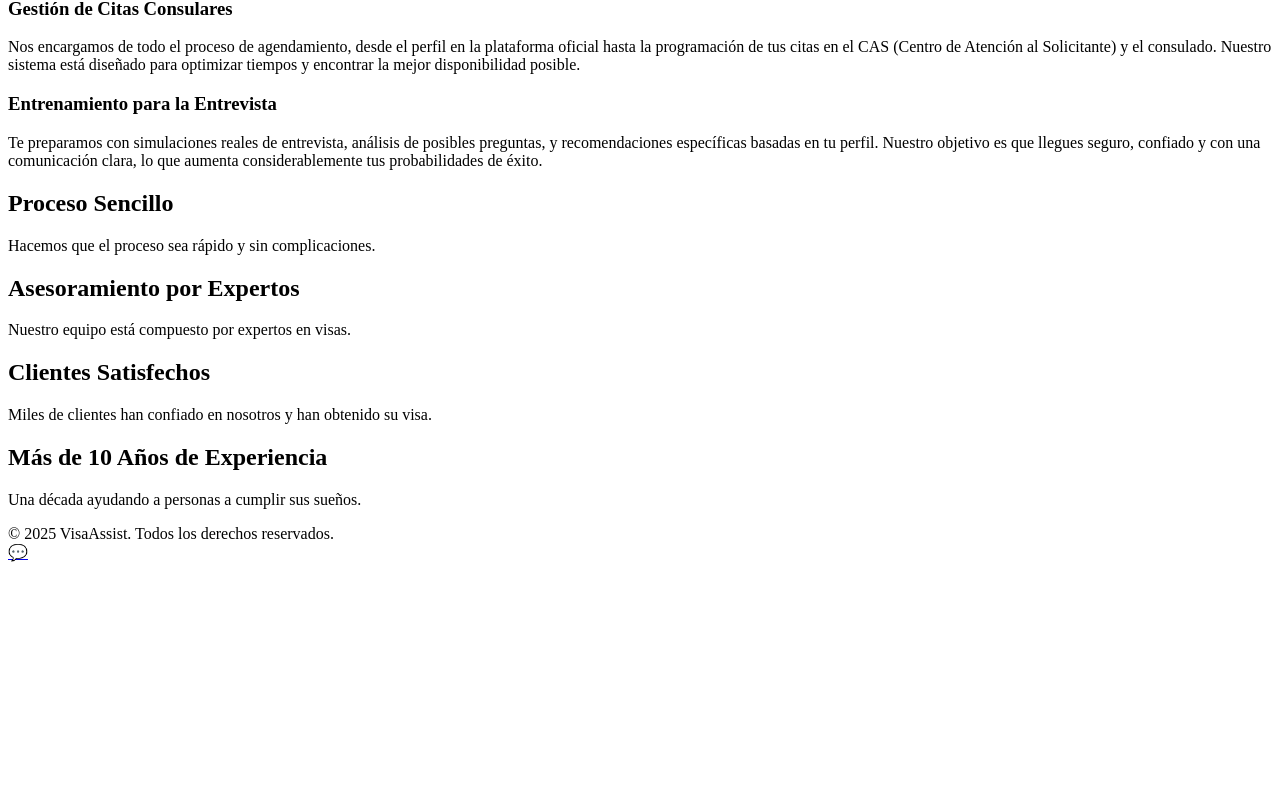
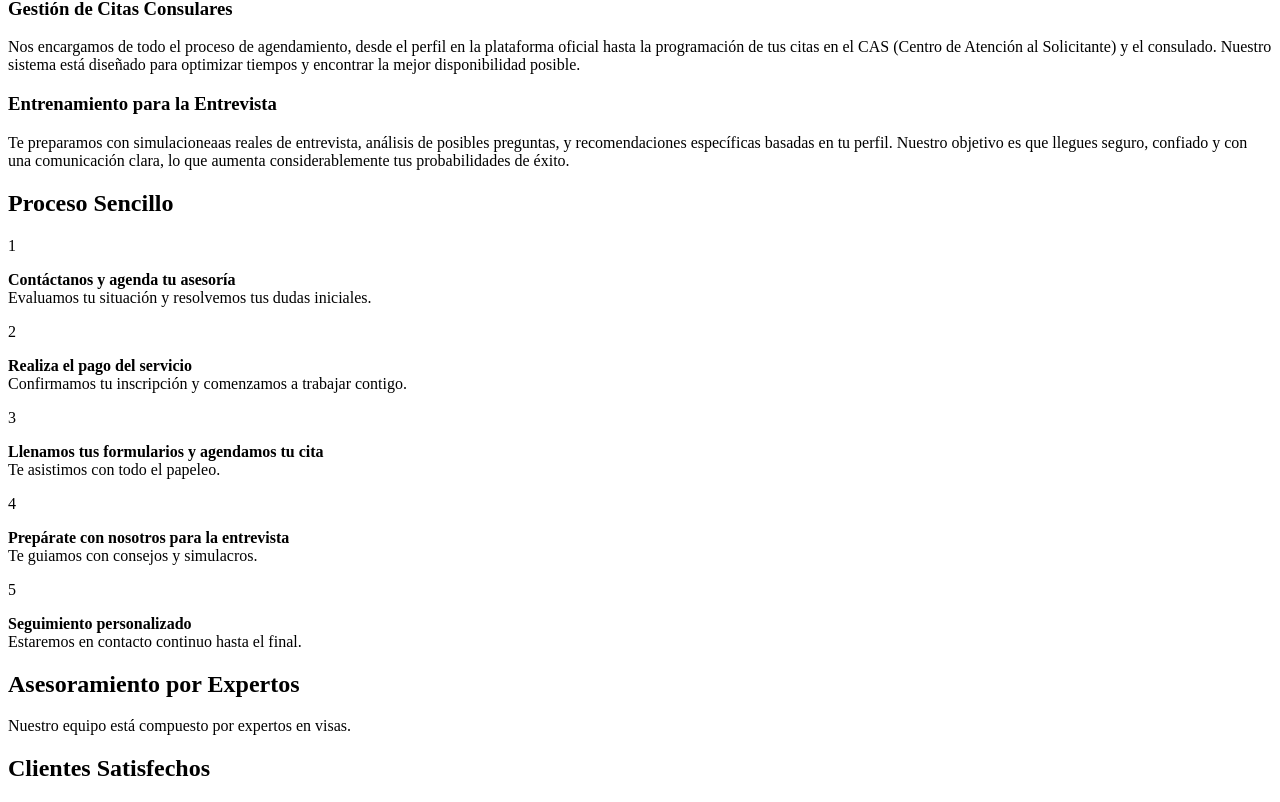
Before and after one commit to TheMalaland/VisaAssist, a Next.js app: page / in a window 1280 px wide. Shown: the part 457-1259 px from the top of the page. Before the commit the page ends 1027 px from the top, so only its background shows below. Built offline with nearby package versions, Linux system fonts and the light colour scheme.

Commit message:
added steps to the simple process finally deployed to vercel

```diff
--- a/pages/index.js
+++ b/pages/index.js
@@ -22,8 +22,7 @@ export default function Home() {
       >
         <h1 className="text-4xl font-bold text-white">Bienvenido a Visa Assist</h1>
         <p className="mt-4 text-lg text-gray-100">
-          Te ayudamos a gestionar todo el proceso para obtener tu visa americana.
-        </p>
+        Te acompañamos en todo el proceso para obtener tu visa americana, asegurando que tu solicitud esté lista de manera óptima </p>
         <div className="mt-6 flex space-x-4">
           <a
             href="/nueva-solicitud"
@@ -68,7 +67,7 @@ export default function Home() {
           <div className="p-6 bg-white rounded-2xl shadow-md border border-blue-200">
             <h3 className="text-xl font-bold text-blue-600 text-center">Entrenamiento para la Entrevista</h3>
             <p className="mt-3 text-gray-600 text-justify">
-              Te preparamos con simulaciones reales de entrevista, análisis de posibles preguntas, y recomendaciones específicas basadas en tu perfil. Nuestro objetivo es que llegues seguro, confiado y con una comunicación clara, lo que aumenta considerablemente tus probabilidades de éxito.
+              Te preparamos con simulacioneaas reales de entrevista, análisis de posibles preguntas, y recomendaciones específicas basadas en tu perfil. Nuestro objetivo es que llegues seguro, confiado y con una comunicación clara, lo que aumenta considerablemente tus probabilidades de éxito.
             </p>
           </div>
         </div>
@@ -76,10 +75,76 @@ export default function Home() {
 
       <section className="py-16 bg-blue-50">
         <div className="flex flex-col items-center justify-center">
-          <h2 className="text-3xl font-semibold text-blue-600">Proceso Sencillo</h2>
-          <p className="mt-4 text-center text-gray-600 max-w-2xl">
-            Hacemos que el proceso sea rápido y sin complicaciones.
-          </p>
+          <h2 className="text-3xl font-semibold text-blue-600 mb-8">Proceso Sencillo</h2>
+          <div className="w-full max-w-6xl">
+            <div className="relative">
+              {/* Línea horizontal */}
+              <div className="absolute top-[40%] w-full h-1 bg-gray-300"></div>
+
+              {/* Contenedor de pasos */}
+              <div className="grid grid-cols-5 gap-4 relative z-10">
+                {/* Paso 1 */}
+                <div className="flex flex-col items-center">
+                  <div className="flex items-center justify-center w-12 h-12 bg-blue-600 text-white rounded-full font-bold">
+                    1
+                  </div>
+                  <p className="mt-6 text-center text-gray-700 text-sm">
+                    <strong>Contáctanos y agenda tu asesoría</strong>
+                    <br />
+                    Evaluamos tu situación y resolvemos tus dudas iniciales.
+                  </p>
+                </div>
+
+                {/* Paso 2 */}
+                <div className="flex flex-col items-center">
+                  <div className="flex items-center justify-center w-12 h-12 bg-blue-600 text-white rounded-full font-bold">
+                    2
+                  </div>
+                  <p className="mt-6 text-center text-gray-700 text-sm">
+                    <strong>Realiza el pago del servicio</strong>
+                    <br />
+                    Confirmamos tu inscripción y comenzamos a trabajar contigo.
+                  </p>
+                </div>
+
+                {/* Paso 3 */}
+                <div className="flex flex-col items-center">
+                  <div className="flex items-center justify-center w-12 h-12 bg-blue-600 text-white rounded-full font-bold">
+                    3
+                  </div>
+                  <p className="mt-6 text-center text-gray-700 text-sm">
+                    <strong>Llenamos tus formularios y agendamos tu cita</strong>
+                    <br />
+                    Te asistimos con todo el papeleo.
+                  </p>
+                </div>
+
+                {/* Paso 4 */}
+                <div className="flex flex-col items-center">
+                  <div className="flex items-center justify-center w-12 h-12 bg-blue-600 text-white rounded-full font-bold">
+                    4
+                  </div>
+                  <p className="mt-6 text-center text-gray-700 text-sm">
+                    <strong>Prepárate con nosotros para la entrevista</strong>
+                    <br />
+                    Te guiamos con consejos y simulacros.
+                  </p>
+                </div>
+
+                {/* Paso 5 */}
+                <div className="flex flex-col items-center">
+                  <div className="flex items-center justify-center w-12 h-12 bg-blue-600 text-white rounded-full font-bold">
+                    5
+                  </div>
+                  <p className="mt-6 text-center text-gray-700 text-sm">
+                    <strong>Seguimiento personalizado</strong>
+                    <br />
+                    Estaremos en contacto continuo hasta el final.
+                  </p>
+                </div>
+              </div>
+            </div>
+          </div>
         </div>
       </section>
 
```
